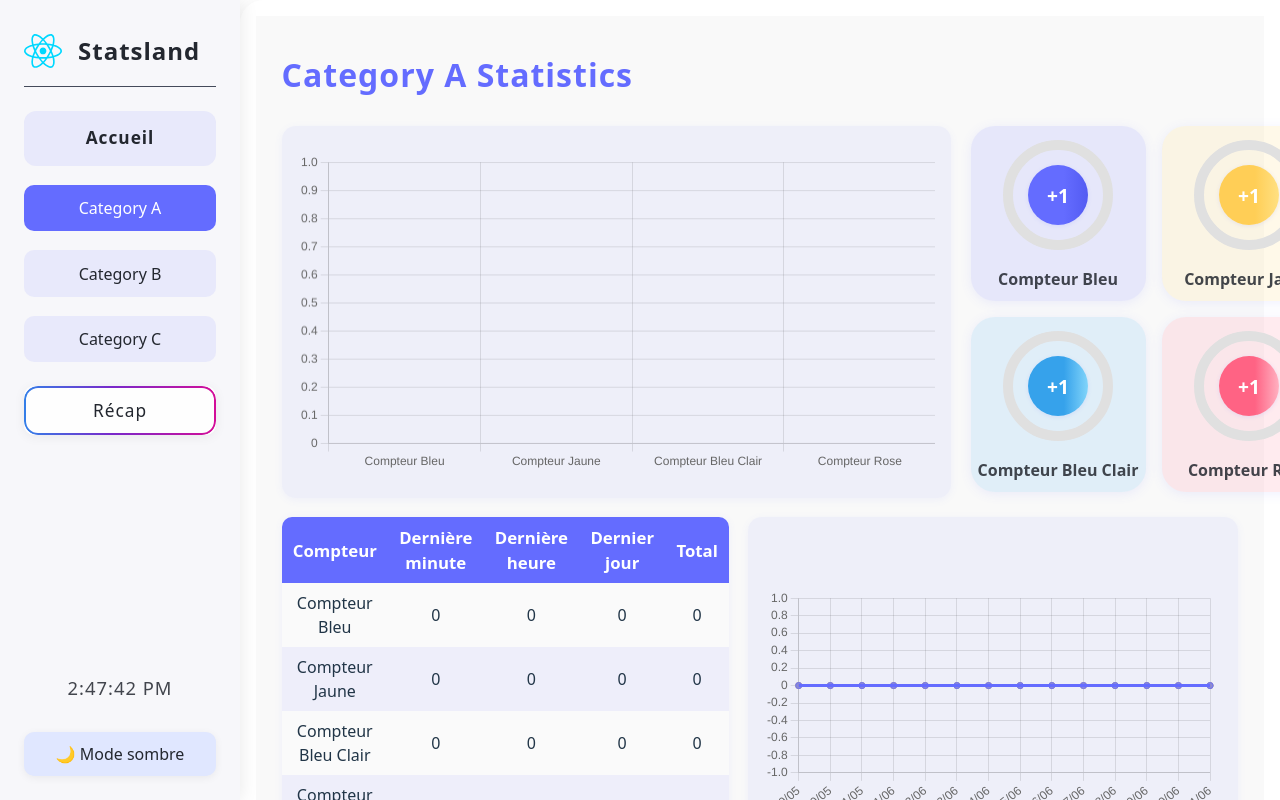
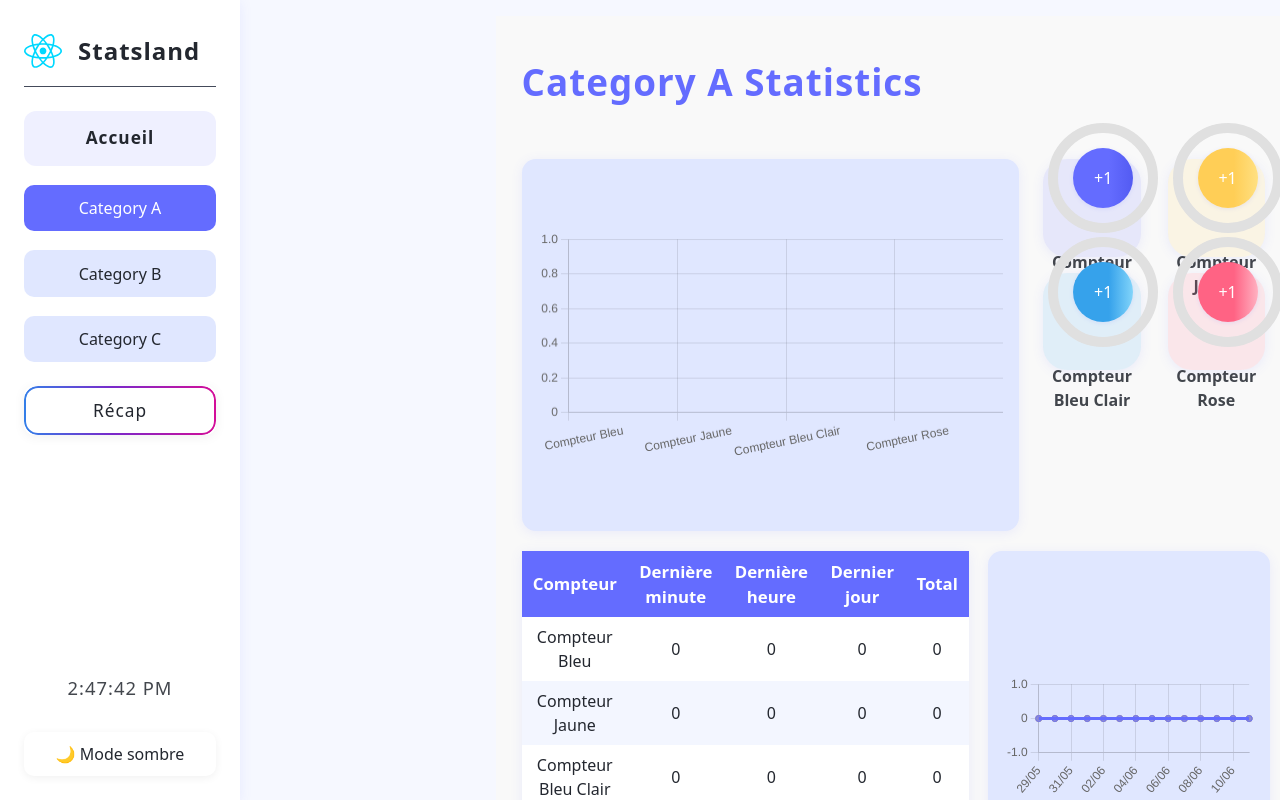
Before and after one commit to Tr-Evan/Statsland, a React (Vite) app: page /category-a in a window 1280 px wide. Built offline with nearby package versions, Linux system fonts and the light colour scheme.

Commit message:
feat: Enhance UI with responsive design, improved theming, and updated styles across components

```diff
--- a/src/components/Dashboard.jsx
+++ b/src/components/Dashboard.jsx
@@ -11,7 +11,11 @@ function Dashboard() {
       justifyContent: "center",
       textAlign: "center"
     }}>
-      <h1 style={{color:'#646cff', fontSize:"2.3rem", marginBottom: "0.5em"}}>Bienvenue sur <span style={{fontWeight:700}}>Statsland</span> !</h1>
+      <h1 style={{
+        color: "var(--accent)",
+        fontSize: "var(--font-size-xl)",
+        fontWeight: "var(--font-weight-bold)"
+      }}>Bienvenue sur <span style={{fontWeight:700}}>Statsland</span> !</h1>
       <p style={{fontSize:"1.2em", maxWidth: 480, margin: "0 auto 2em auto", color: "#444"}}>
         Statsland est un dashboard interactif pour suivre et visualiser vos compteurs personnalisés par catégorie, avec des graphiques dynamiques, des objectifs visuels et un mode sombre/clair.
       </p>
--- a/src/dashboards/CategoryA.jsx
+++ b/src/dashboards/CategoryA.jsx
@@ -37,7 +37,7 @@ const CategoryA = () => {
       y: { beginAtZero: true },
     },
     plugins: {
-      legend: { labels: { color: '#646cff' } }
+      legend: { labels: { color: getComputedStyle(document.body).getPropertyValue('--main-text') } }
     }
   };
 
--- a/src/dashboards/CategoryB.jsx
+++ b/src/dashboards/CategoryB.jsx
@@ -38,7 +38,7 @@ function CategoryB() {
       y: { beginAtZero: true },
     },
     plugins: {
-      legend: { labels: { color: '#ff6384' } }
+      legend: { labels: { color: getComputedStyle(document.body).getPropertyValue('--main-text') } }
     }
   };
 
--- a/src/dashboards/CategoryC.jsx
+++ b/src/dashboards/CategoryC.jsx
@@ -38,7 +38,7 @@ function CategoryC() {
       y: { beginAtZero: true },
     },
     plugins: {
-      legend: { labels: { color: '#4bc0c0' } }
+      legend: { labels: { color: getComputedStyle(document.body).getPropertyValue('--main-text') } }
     }
   };
 
--- a/src/styles/App.css
+++ b/src/styles/App.css
@@ -1,43 +1,48 @@
 :root {
-  --header-bg: #23272f;
-  --header-text: #fff;
-  --sidebar-bg: #23272f;
-  --sidebar-text: #fff;
-  --sidebar-link-bg: rgba(100, 108, 255, 0.10);
-  --sidebar-link-hover-bg: rgba(100, 108, 255, 0.25);
-  --sidebar-link-hover-text: #fff;
+  --font-family: system-ui, Avenir, Helvetica, Arial, sans-serif;
+  --font-size-base: 1rem;
+  --font-size-lg: 1.2rem;
+  --font-size-xl: 2.3rem;
+  --font-weight-bold: 700;
+
+  /* Couleurs thème clair */
+  --main-bg: #f6f8ff;
+  --main-text: #23272f;
+  --accent: #646cff;
+  --accent-bg: #e0e7ff;
+  --box-bg: #fff;
+  --box-shadow: 0 2px 12px 0 rgba(100,108,255,0.10);
+  --border-color: #e0e0e0;
+  --table-header-bg: #646cff;
+  --table-header-text: #fff;
+  --table-row-alt: #f3f6ff;
+  --button-bg: linear-gradient(90deg, #646cff 60%, #535bf2 100%);
+  --button-text: #fff;
+  --button-hover-bg: linear-gradient(90deg, #535bf2 60%, #646cff 100%);
+}
+
+body.dark-mode {
   --main-bg: #181a20;
   --main-text: #f3f3f3;
-  --theme-btn-bg: #23272f;
-  --theme-btn-text: #fff;
-  --theme-btn-hover-bg: #646cff;
-  --theme-btn-hover-text: #fff;
-}
-
-body.light-mode {
-  --header-bg: #f7f7fa;
-  --header-text: #23272f;
-  --sidebar-bg: #f7f7fa;
-  --sidebar-text: #23272f;
-  --sidebar-link-bg: rgba(100, 108, 255, 0.10);
-  --sidebar-link-hover-bg: #646cff;
-  --sidebar-link-hover-text: #fff;
-  --main-bg: #fff;
-  --main-text: #23272f;
-  --theme-btn-bg: #e0e7ff;
-  --theme-btn-text: #23272f;
-  --theme-btn-hover-bg: #646cff;
-  --theme-btn-hover-text: #fff;
+  --accent: #8faaff;
+  --accent-bg: #23272f;
+  --box-bg: #23272f;
+  --box-shadow: 0 2px 12px 0 rgba(100,108,255,0.18);
+  --border-color: #23272f;
+  --table-header-bg: #23272f;
+  --table-header-text: #8faaff;
+  --table-row-alt: #23243a;
+  --button-bg: linear-gradient(90deg, #23272f 60%, #646cff 100%);
+  --button-text: #fff;
+  --button-hover-bg: linear-gradient(90deg, #646cff 60%, #23272f 100%);
 }
 
 body, #root {
-  margin: 0;
-  padding: 0;
-  height: 100vh;
-  width: 100vw;
+  font-family: var(--font-family);
   background: var(--main-bg);
   color: var(--main-text);
-  overflow: hidden;
+  font-size: var(--font-size-base);
+  transition: background 0.3s, color 0.3s;
 }
 
 .app {
@@ -75,19 +80,21 @@ button:hover {
 .main-content {
   margin-left: 240px;
   margin-top: 0;
-  padding: 1rem ;
+  padding: 1rem;
   min-height: 100vh;
   max-height: 100vh;
+  width: calc(100vw - 240px);
+  max-width: 100vw;
   background: var(--main-bg);
   color: var(--main-text);
-  border-top-left-radius: 24px;
-  border-bottom-left-radius: 24px;
   box-shadow: -2px 0 16px rgba(0,0,0,0.04);
   transition: background 0.4s, color 0.4s;
   animation: fadeInSlide 0.7s cubic-bezier(.4,0,.2,1);
   display: flex;
   flex-direction: column;
   overflow-y: auto;
+  border-top-left-radius: 0;
+  border-bottom-left-radius: 0;
 }
 
 @keyframes fadeInSlide {
@@ -110,3 +117,13 @@ button:hover {
     --button-background: #f9f9f9;
   }
 }
+
+@media (max-width: 900px) {
+  .main-content {
+    margin-left: 0;
+    width: 100vw;
+    max-width: 100vw;
+    border-radius: 0;
+    padding: 0.5rem;
+  }
+}
--- a/src/styles/Dashboard.css
+++ b/src/styles/Dashboard.css
@@ -7,25 +7,57 @@ html, body, #root {
 
 .dashboard {
   min-height: 100vh;
-  width: 100%;
+  max-width: 100%;
   box-sizing: border-box;
   display: flex;
   flex-direction: column;
   align-items: stretch;
-  background: var(--main-bg, #f6f8ff);
-  color: var(--main-text, #23272f);
+  background: var(--main-bg);
+  color: var(--main-text);
+  font-family: var(--font-family);
   padding: 0.5rem 2vw 0 2vw;
   gap: 1.2rem;
   transition: background 0.3s, color 0.3s;
+  margin-left: 240px; /* largeur de la sidebar */
 }
 
-.dashboard > h2 {
-  margin-bottom: 0.5rem;
-  font-size: 2rem;
-  font-weight: 700;
+@media (max-width: 900px) {
+  .dashboard {
+    margin-left: 0;
+    padding-left: 0.5rem;
+    padding-right: 0.5rem;
+  }
+}
+
+/* Centrage vertical et horizontal pour la page d'accueil */
+.dashboard.home-centered {
+  min-height: 100vh;
+  width: 100%;
+  max-width: 100%;
+  display: flex;
+  flex-direction: column;
+  align-items: center;
+  justify-content: center;
+  text-align: center;
+  margin-left: 240px;
+  padding: 0;
+  gap: 0;
+}
+
+@media (max-width: 900px) {
+  .dashboard.home-centered {
+    margin-left: 0;
+    width: 100%;
+    max-width: 100%;
+    padding: 0;
+  }
+}
+
+.dashboard > h2, h1 {
+  color: var(--accent);
+  font-size: var(--font-size-xl);
+  font-weight: var(--font-weight-bold);
   letter-spacing: 1px;
-  text-align: left;
-  color: inherit;
 }
 
 .dashboard-row {
@@ -47,18 +79,20 @@ html, body, #root {
 
 .graph-container {
   flex: 2 1 0;
-  min-width: 300px;
+  min-width: 240px;
   width: 60%;
   max-width: 68%;
   min-height: 220px;
   height: 340px;
-  background: rgba(100, 108, 255, 0.07);
+  background: var(--accent-bg);
+  box-shadow: var(--box-shadow);
   border-radius: 14px;
-  box-shadow: 0 2px 8px rgba(100,108,255,0.07);
+  color: var(--main-text);
   padding: 1rem 1rem;
   display: flex;
   align-items: center;
   justify-content: center;
+  overflow: auto;
 }
 
 .counter-list {
@@ -66,8 +100,8 @@ html, body, #root {
   flex-direction: column;
   gap: 0.7rem;
   min-width: 180px;
-  width: 20%;
-  max-width: 28%;
+  width: 22%;
+  max-width: 32%;
   justify-content: flex-start;
 }
 
@@ -83,65 +117,6 @@ html, body, #root {
   margin: 0;
 }
 
-.counter {
-  display: flex;
-  align-items: center;
-  gap: 0.7rem;
-  background: rgba(255,255,255,0.18);
-  border-radius: 10px;
-  padding: 0.5rem 0.8rem;
-  box-shadow: 0 1px 4px rgba(100,108,255,0.05);
-  font-size: 1rem;
-  font-weight: 600;
-}
-
-.counter button {
-  margin-left: 0.5rem;
-  padding: 0.3em 0.7em;
-  border: none;
-  border-radius: 8px;
-  background: linear-gradient(90deg, #646cff 60%, #535bf2 100%);
-  color: white;
-  font-weight: 700;
-  font-size: 1em;
-  cursor: pointer;
-  box-shadow: 0 1px 4px rgba(100,108,255,0.10);
-  transition: background 0.2s, transform 0.2s;
-}
-
-.counter button:hover {
-  background: linear-gradient(90deg, #535bf2 60%, #646cff 100%);
-  transform: scale(1.06);
-}
-
-.stats-table {
-  width: 40%;
-  min-width: 260px;
-  max-width: 48%;
-  margin: 0;
-  border-collapse: collapse;
-  background: rgba(255,255,255,0.13);
-  border-radius: 10px;
-  overflow: hidden;
-  font-size: 1rem;
-  box-shadow: 0 1px 8px rgba(100,108,255,0.07);
-  align-self: flex-start;
-}
-
-.stats-table th, .stats-table td {
-  padding: 0.5rem 0.7rem;
-  text-align: center;
-}
-.stats-table th {
-  background: #646cff;
-  color: #fff;
-  font-size: 1.05rem;
-  font-weight: 700;
-}
-.stats-table tr:nth-child(even) {
-  background: rgba(100,108,255,0.08);
-}
-
 .counter-grid {
   display: grid;
   grid-template-columns: repeat(2, 1fr);
@@ -151,18 +126,21 @@ html, body, #root {
   height: 100%;
   min-width: 180px;
   min-height: 180px;
-  max-width: 340px;
-  max-height: 340px;
+  max-width: 100%;
+  max-height: 100%;
   justify-items: center;
   align-items: center;
 }
 
 .counter-square {
-  width: 175px;
-  height: 175px;
-  background: var(--counter-bg, #fff);
+  width: 90%;
+  max-width: 175px;
+  aspect-ratio: 1/1;
+  background: var(--box-bg);
+  color: var(--main-text);
+  box-shadow: var(--box-shadow);
   border-radius: 24px;
-  box-shadow: 0 2px 12px 0 rgba(100,108,255,0.10);
+  transition: background 0.3s, color 0.3s;
   display: flex;
   flex-direction: column;
   align-items: center;
@@ -170,15 +148,6 @@ html, body, #root {
   position: relative;
   min-width: 0;
   min-height: 0;
-  transition: background 0.2s;
-}
-
-.counter-square.home-demo {
-  width: 110px;
-  height: 110px;
-  border-radius: 18px;
-  box-shadow: 0 2px 8px 0 rgba(100,108,255,0.08);
-  background: rgba(100,108,255,0.10);
 }
 
 .counter-square .progress-circle {
@@ -198,29 +167,26 @@ html, body, #root {
   height: 60px;
   border-radius: 50%;
   border: none;
-  background: linear-gradient(90deg, #646cff 60%, #535bf2 100%);
-  color: #fff;
-  font-size: 1.2em;
-  font-weight: bold;
+  background: var(--button-bg);
+  color: var(--button-text);
+  transition: background 0.2s, color 0.2s;
   box-shadow: 0 1px 4px rgba(100,108,255,0.13);
   cursor: pointer;
   display: flex;
   align-items: center;
   justify-content: center;
   z-index: 2;
-  transition: background 0.2s, transform 0.2s;
 }
 
 .counter-square .plus-btn:hover {
-  background: linear-gradient(90deg, #535bf2 60%, #646cff 100%);
-  transform: translate(-50%, -50%) scale(1.08);
+  background: var(--button-hover-bg);
 }
 
 .counter-label {
   margin-top: 12px;
   text-align: center;
-  font-size: 1em;
-  color: #23272f;
+  font-size: var(--font-size-base);
+  color: var(--main-text);
   font-weight: 600;
   opacity: 0.85;
   pointer-events: none;
@@ -234,6 +200,32 @@ html, body, #root {
   width: 120px;
   height: 120px;
   margin: 0 auto;
+}
+
+.stats-table {
+  width: 38%;
+  min-width: 220px;
+  max-width: 48%;
+  margin: 0;
+  border-collapse: collapse;
+  background: var(--box-bg);
+  color: var(--main-text);
+  box-shadow: var(--box-shadow);
+  align-self: flex-start;
+}
+
+.stats-table th, .stats-table td {
+  padding: 0.5rem 0.7rem;
+  text-align: center;
+}
+.stats-table th {
+  background: var(--table-header-bg);
+  color: var(--table-header-text);
+  font-size: 1.05rem;
+  font-weight: 700;
+}
+.stats-table tr:nth-child(even) {
+  background: var(--table-row-alt);
 }
 
 /* Responsive styles */
@@ -272,8 +264,9 @@ html, body, #root {
 
 @media (max-width: 600px) {
   .counter-square {
-    width: 80px;
-    height: 80px;
+    width: 90%;
+    min-width: 70px;
+    max-width: 110px;
     border-radius: 18px;
   }
   .counter-grid {
--- a/src/styles/Sidebar.css
+++ b/src/styles/Sidebar.css
@@ -4,13 +4,13 @@
   left: 0;
   width: 240px;
   height: 100vh;
-  background: var(--sidebar-bg, #23272f);
-  color: var(--sidebar-text, #fff);
+  background: var(--box-bg);
+  color: var(--main-text);
   display: flex;
   flex-direction: column;
   justify-content: flex-start;
   align-items: stretch;
-  box-shadow: 2px 0 16px rgba(0,0,0,0.08);
+  box-shadow: var(--box-shadow);
   z-index: 10;
   padding: 0;
 }
@@ -67,7 +67,7 @@
   text-align: center;
   text-decoration: none;
   color: inherit;
-  background: rgba(100, 108, 255, 0.10);
+  background: var(--accent-bg);
   padding: 0.7rem 1.2rem;
   border-radius: 10px;
   font-weight: 500;
@@ -75,8 +75,10 @@
 }
 
 .sidebar-nav a.active,
-.sidebar-nav a:hover {
-  background: #646cff;
+.sidebar-nav a:hover,
+.sidebar-nav .recap-link.active,
+.sidebar-nav .recap-link:hover {
+  background: var(--accent);
   color: #fff;
 }
 
--- a/src/styles/Theme.css
+++ b/src/styles/Theme.css
@@ -30,11 +30,16 @@ body.dark-mode a {
 }
 
 button {
-  background-color: var(--button-background-light);
-  border: 1px solid var(--button-border-color-light);
+  background: var(--button-bg);
+  color: var(--button-text);
+  border-radius: 8px;
+  border: none;
+  font-size: var(--font-size-base);
+  font-family: var(--font-family);
+  font-weight: 600;
+  transition: background 0.2s, color 0.2s;
 }
 
-body.dark-mode button {
-  background-color: var(--button-background-dark);
-  border: 1px solid var(--button-border-color-dark);
+button:hover {
+  background: var(--button-hover-bg);
 }
```
